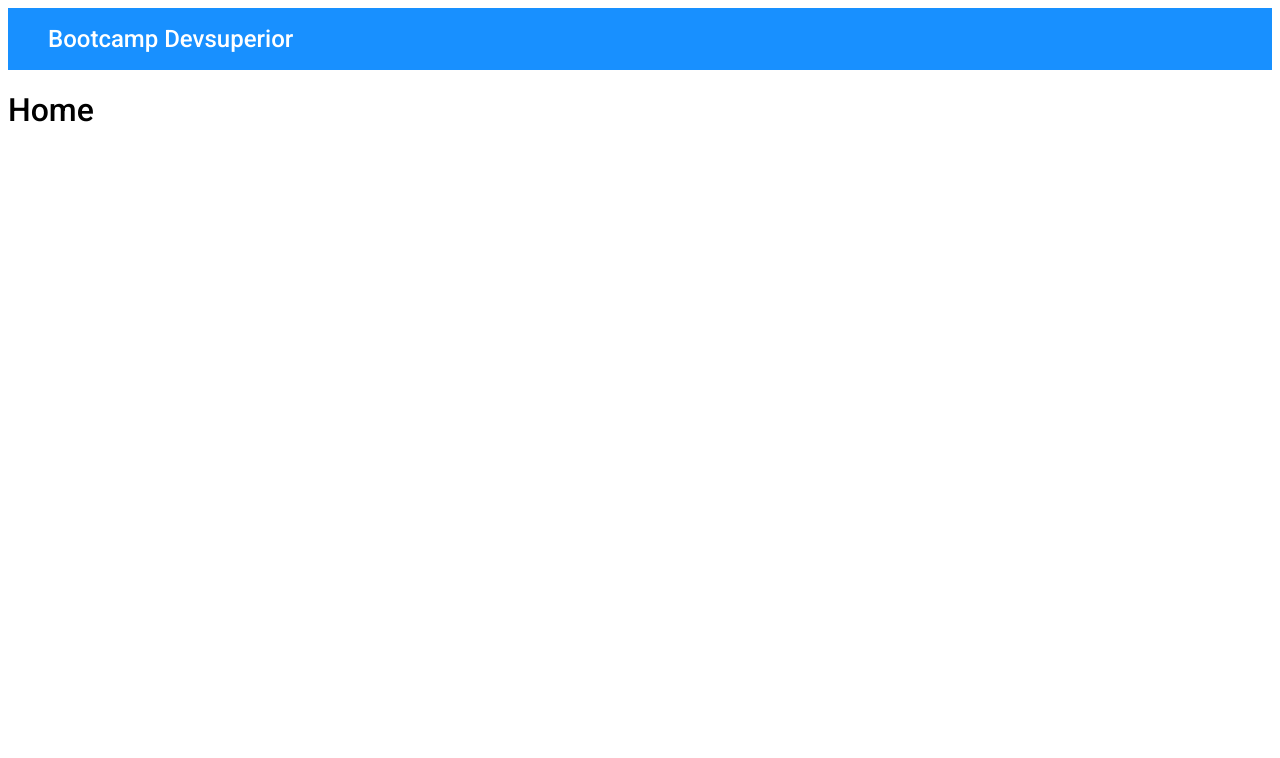
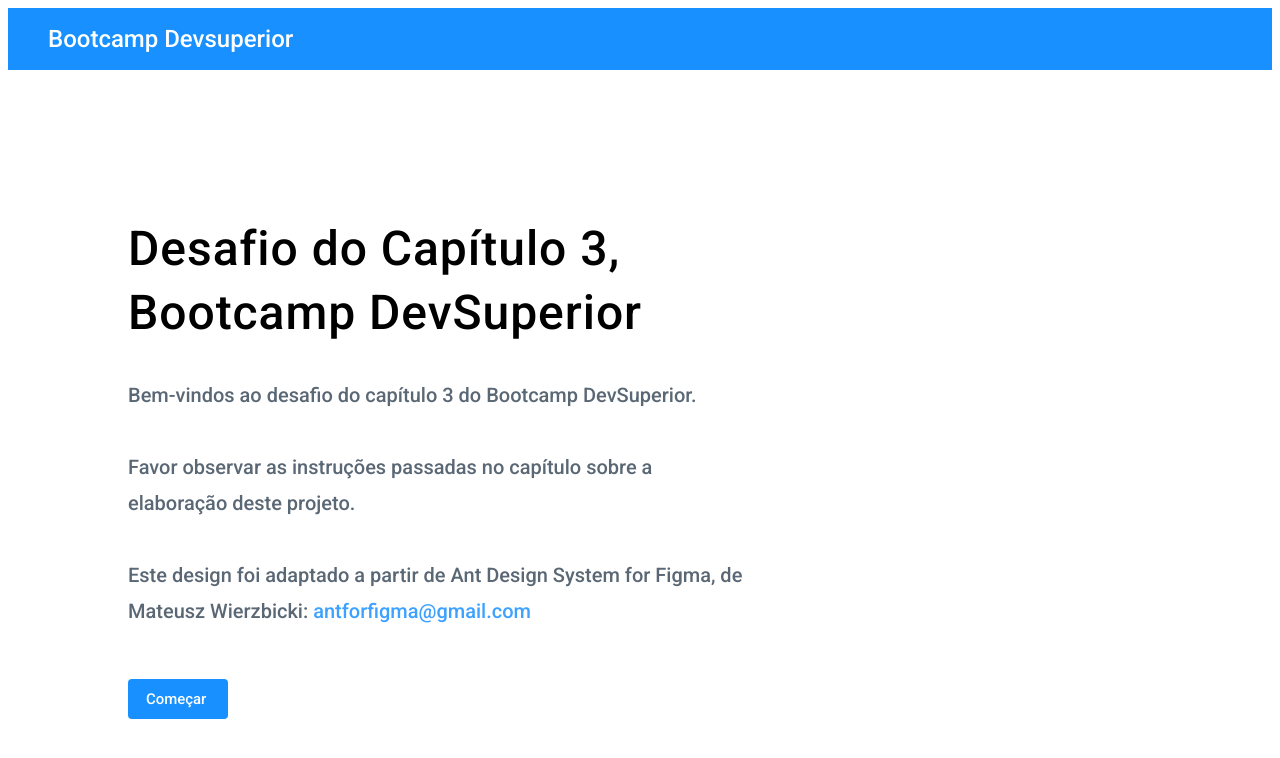
Before and after one commit to PhilipsMonster/github-user-search, a React (Create React App) app: page / in a window 1280 px wide. Shown: the top 758 px of the page. Built offline with nearby package versions, Linux system fonts and the light colour scheme.

Commit message:
Create generic button

```diff
--- a/src/Routes.tsx
+++ b/src/Routes.tsx
@@ -1,14 +1,20 @@
 import React from 'react';
-import { BrowserRouter, Route } from 'react-router-dom';
+import { BrowserRouter, Route, Switch } from 'react-router-dom';
 import Navbar from './core/components/Navbar';
+import Search from './pages/Github/components/Search';
 import Home from './pages/Home/indext';
 
 const Routes = () => (
     <BrowserRouter>
-    <Navbar />
-        <Route path="/">
-            <Home />
-        </Route>
+        <Navbar />
+        <Switch>
+            <Route path="/" exact>
+                <Home />
+            </Route>
+            <Route path="/search">
+                <Search />
+            </Route>
+        </Switch>
     </BrowserRouter>
 );
 
--- a/src/app.scss
+++ b/src/app.scss
@@ -6,6 +6,7 @@
 
 h1, h2, h3, h4, h5, h6 {
   font-weight: normal;
+  font-style: normal;
 }
 
 ul {
--- /dev/null
+++ b/src/core/components/Button/index.tsx
@@ -0,0 +1,14 @@
+import React from 'react';
+import './styles.scss';
+
+type Props = {
+    text: string;
+}
+
+const Button = ({ text }: Props) => (
+    <button className="btn-container">
+        <h5>{text}</h5>
+    </button>
+);
+
+export default Button;
--- /dev/null
+++ b/src/core/components/Button/styles.scss
@@ -0,0 +1,15 @@
+.btn-container {
+    width: 100px;
+    height: 40px;
+    padding: 8px 18px 8px 18px;
+    background: #1890ff;
+    border-radius: 4px;
+    font-size: 18px;
+    font-weight: normal;
+    display: flex;
+    align-items: center;
+    text-align: center;
+    color: #FFF;
+    border-style: none;
+    cursor: pointer;
+}
--- a/src/core/components/Navbar/styles.scss
+++ b/src/core/components/Navbar/styles.scss
@@ -1,12 +1,11 @@
 .main-nav {
     height: 62px;
-    background: #1890ff;
-    color: #fff;
     display: flex;
     align-items: center;
     padding-left: 40px;
     font-size: 24px;
     line-height: 32px;
+    background: #1890ff;
 }
 
 .nav-logo-text {
--- a/src/pages/Github/components/Search/index.tsx
+++ b/src/pages/Github/components/Search/index.tsx
@@ -3,7 +3,7 @@ import './styles.scss';
 
 const Search = () => {
     return (
-        <h1>Teste</h1>
+        <h1>Tela de pesquisa</h1>
     );
 }
 
--- a/src/pages/Home/indext.tsx
+++ b/src/pages/Home/indext.tsx
@@ -1,7 +1,21 @@
 import React from 'react';
+import { Link } from 'react-router-dom';
+import Button from '../../core/components/Button';
 import './styles.scss';
 
 const Home = () => (
-    <h1 className="home-container">Home</h1>
+    <div className="home-container">
+        <h1 className="text-title">
+            Desafio do Capítulo 3, <br /> Bootcamp DevSuperior
+        </h1>
+        <p className="text-subtitle">
+            Bem-vindos ao desafio do capítulo 3 do Bootcamp DevSuperior.<br /> <br />
+            Favor observar as instruções passadas no capítulo sobre a <br /> elaboração deste projeto. <br /> <br />
+            Este design foi adaptado a partir de Ant Design System for Figma, de <br /> Mateusz Wierzbicki: <a href="mailto:antforfigma@gmail.com" className="email-text">antforfigma@gmail.com</a>
+        </p>
+        <Link to="/search" className="text-link">
+            <Button text="Começar"/>
+        </Link>
+    </div>
 );
 export default Home;
--- a/src/pages/Home/styles.scss
+++ b/src/pages/Home/styles.scss
@@ -1,3 +1,32 @@
 .home-container {
+    padding-top: 115px;
+    padding-left: 120px;
+    padding-bottom: 265px;
+    text-decoration: none;
+}
 
+.text-title {
+    font-size: 48px;
+    line-height: 64px;
+    letter-spacing: 0.02em;
 }
+
+.text-subtitle {
+    font-style: normal;
+    font-weight: normal;
+    font-size: 20px;
+    line-height: 36px;
+    color: #5a6774;
+    color: #5a6774;
+    margin-top: 25px;
+    margin-bottom: 50px;
+}
+
+.email-text {
+    text-decoration: none;
+    color: #3ca1ff;
+}
+
+.text-link {
+    text-decoration: none;
+}
```
Also changed, not shown: src/core/components/ButtonIcon/index.tsx (deleted, +0 -10 lines), src/core/components/ButtonIcon/styles.scss (deleted).
